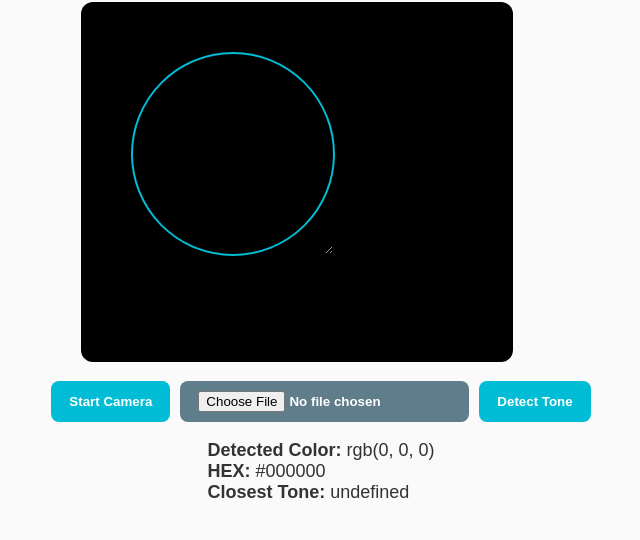
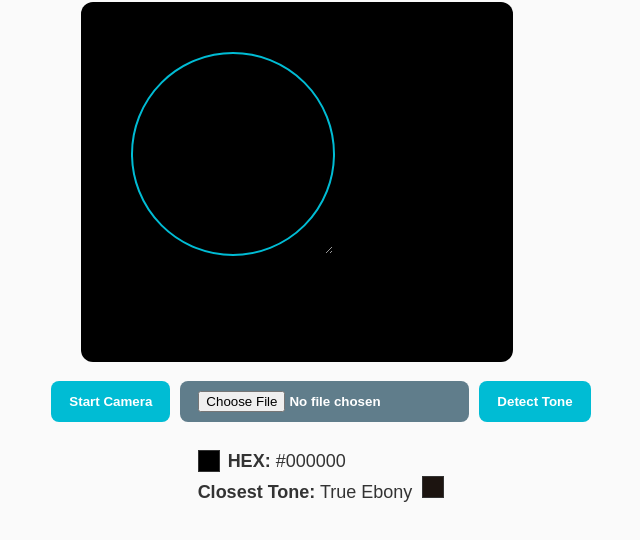
Before and after one commit to Hassel-Godspower/skin-tone-detector-sdk, a website: page index.html in a window 1280 px wide. Both pictures are taken after a click on the button "Detect Tone". Shown: the part 98-638 px from the top of the page, without its empty margins (319-959 px from the left). Drawn offline with Linux system fonts and the light colour scheme.

Commit message:
Update index.html

```diff
--- a/index.html
+++ b/index.html
@@ -196,9 +196,14 @@
         .toUpperCase()}`;
 
       result.innerHTML = `
-        <b>Detected Color:</b> rgb(${r}, ${g}, ${b}) <br>
-        <b>HEX:</b> ${hex} <br>
-        <b>Closest Tone:</b> ${tone.name}
+        <div style="display:flex; align-items:center; gap:8px; margin-top:10px;">
+        <div style="width:20px; height:20px; background:${hex}; border:1px solid #333;"></div>
+        <span><b>HEX:</b> ${hex}</span>
+      </div>
+      <div style="margin-top:4px;">
+        <b>Closest Tone:</b> ${tone.tone}
+        <span style="display:inline-block;width:20px;height:20px;background:${tone.hex};border:1px solid #333;margin-left:5px;"></span>
+      </div>
       `;
     });
   </script>
```
